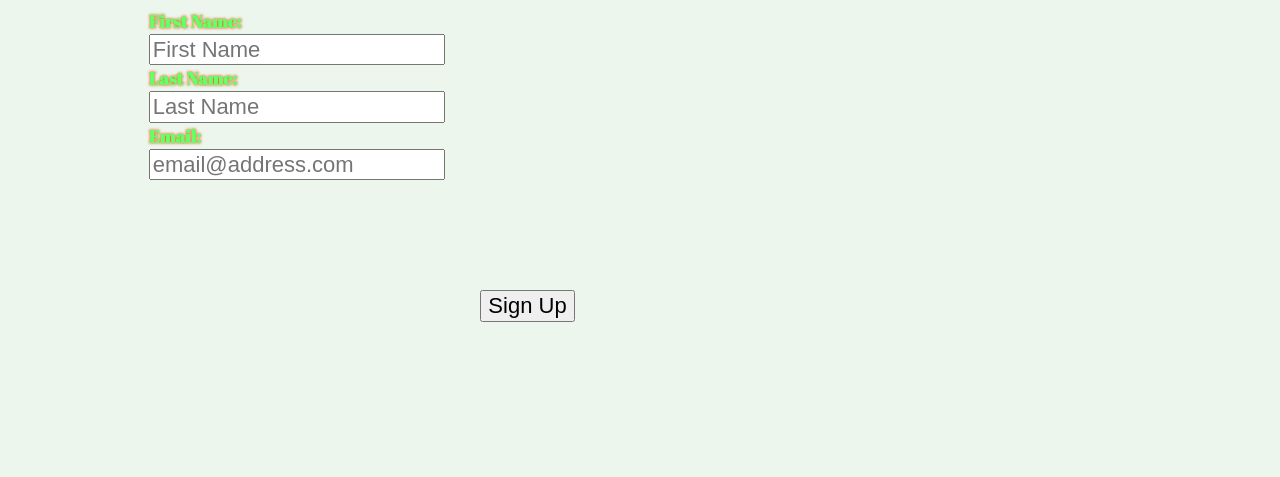
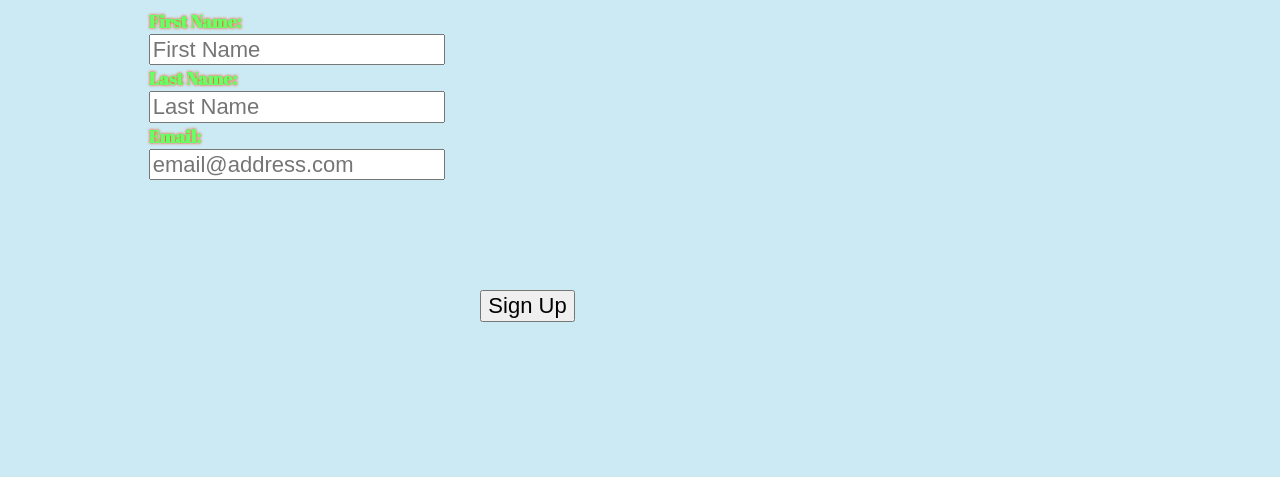
Before and after one commit to HRizwan1/ITMD-362-Project1, a plain HTML site: page index.html in a window 1280 px wide. Shown: the part 323-800 px from the top of the page. Drawn offline with nearby package versions, Linux system fonts and the light colour scheme; a web font is replaced by a local one.

Commit message:
Update style.css

```diff
--- a/css/style.css
+++ b/css/style.css
@@ -234,9 +234,8 @@ label {
   }
 }
 body {
-	background-image: url("../technology.jpg");
+	background-image: url("../technology.jpg"), 0.1;
 	background-color: #CCEAF3;
-	background: rgba(76, 175, 80, 0.1);
 	background-size: 100% 100%;
 }
 p {
```
